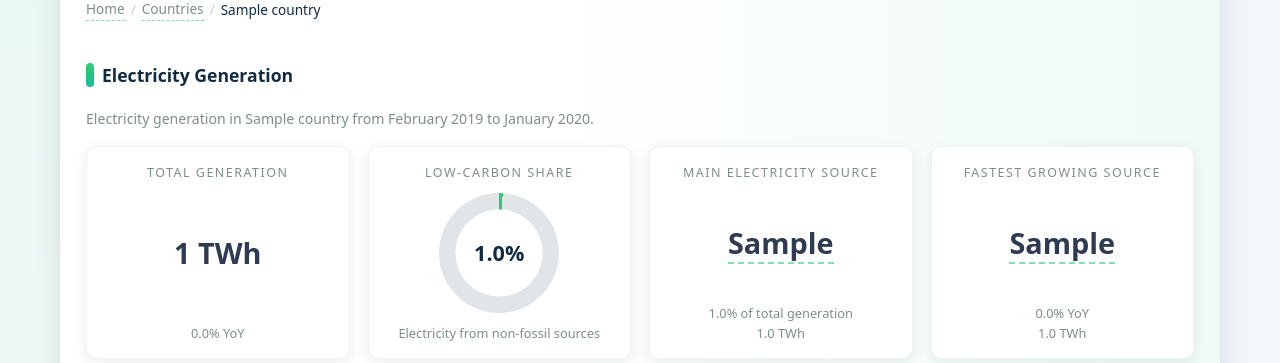
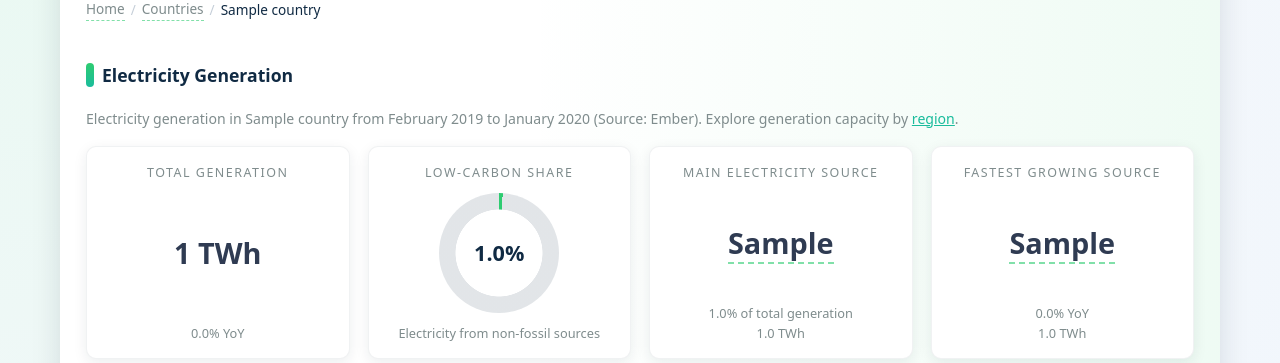
Before and after one commit to jarthorn/energy-stats, a Django app: page /countries/000/ in a window 1280 px wide. Shown: the part 221-584 px from the top of the page. Run offline with Django 5.2, Linux system fonts and the light colour scheme; tables that the repository leaves empty hold one stand-in row (values such as "Sample post"); some libraries are stand-ins or nearby versions.

Commit message:
Add link to country region detail if available

```diff
--- a/core/templates/core/country_detail.html
+++ b/core/templates/core/country_detail.html
@@ -1,4 +1,5 @@
 {% extends "core/base.html" %}
+{% load core_extras %}
 
 {% block title %}Energy Stats - {{ country.name }}{% endblock %}
 
@@ -56,7 +57,11 @@
 
     <h2 class="section-title">Electricity Generation</h2>
     <div class="section-description">
-        Electricity generation in {{ country.name }} from {{ start_date|date:"F Y" }} to {{ country.latest_month|date:"F Y" }}.
+        Electricity generation in {{ country.name }} from {{ start_date|date:"F Y" }} to {{ country.latest_month|date:"F Y" }} (Source: Ember).
+        {% if has_region_generation_data %}
+        Explore generation capacity by
+        <a href="{% url 'country_regions_index' country.code %}">{{ country|region_term:"region" }}</a>.
+        {% endif %}
     </div>
     <div class="dashboard">
 
--- a/core/views.py
+++ b/core/views.py
@@ -494,6 +494,8 @@ def country_detail(request, code):
             }
         )
 
+    has_region_generation_data = GenerationUnitRegionYear.objects.filter(country=country).exists()
+
     context = {
         "country": country,
         "primary_energy_balance": primary_energy_balance,
@@ -507,6 +509,7 @@ def country_detail(request, code):
         "fastest_growing_source": fastest_growing_source,
         "fastest_growing_pct": fastest_growing_pct,
         "monthly_generation_records": monthly_record_rows,
+        "has_region_generation_data": has_region_generation_data,
     }
     return render(request, "core/country_detail.html", context)
 
```
